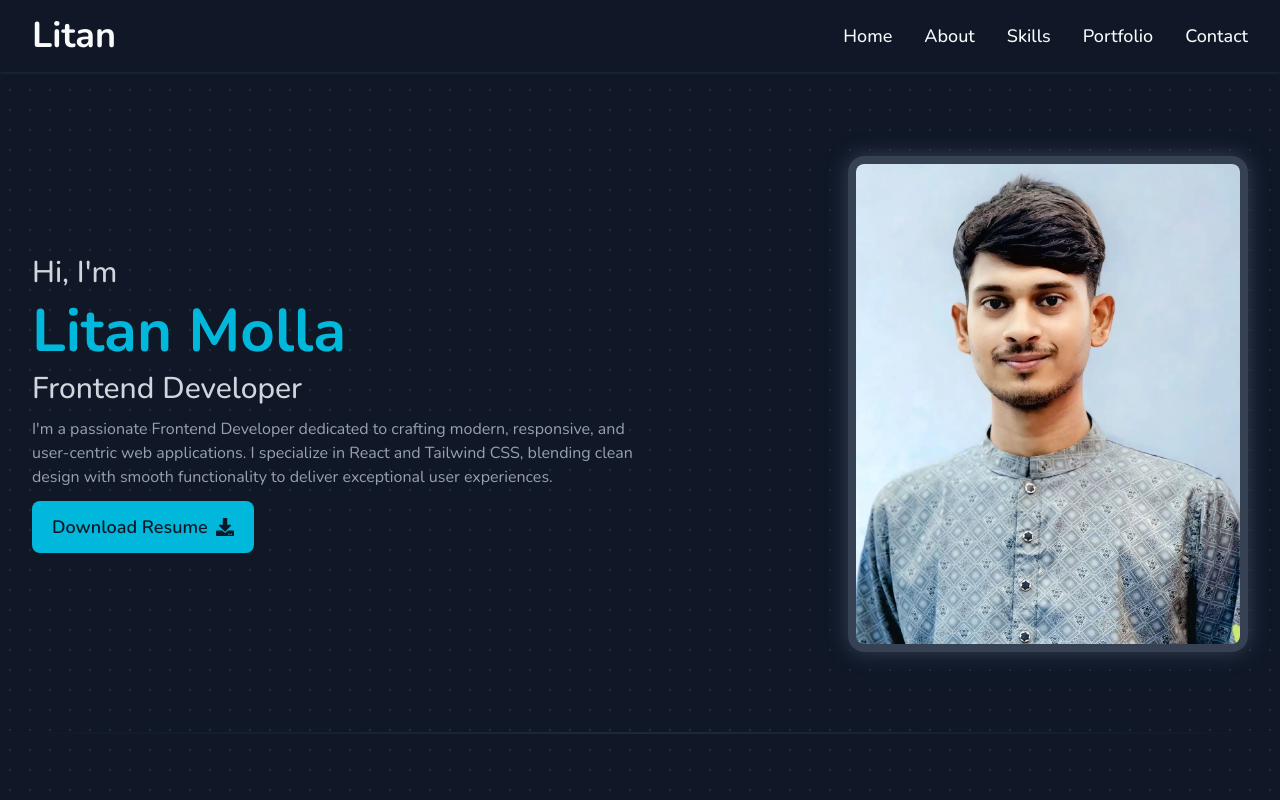
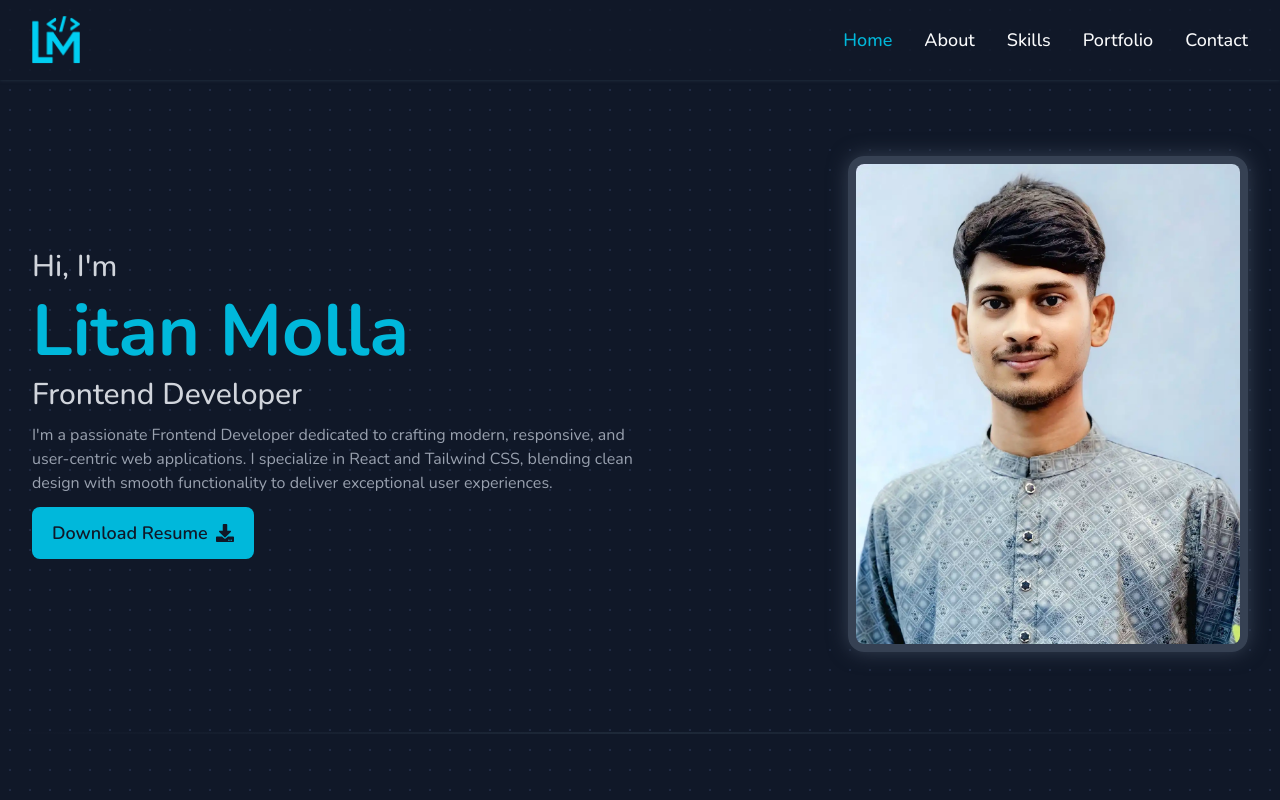
Before and after one commit to LitanMolla/portfolio-react, a React (Vite) app: page / in a window 1280 px wide. Shown: the top 800 px of the page. Built offline with nearby package versions, Linux system fonts and the light colour scheme.

Commit message:
logo and nav active menu add

```diff
--- a/src/components/Hero.jsx
+++ b/src/components/Hero.jsx
@@ -10,7 +10,7 @@ const Hero = () => {
                 <div className="md:w-1/2 space-y-2.5 md:text-start text-center">
                     <h2 className='text-3xl text-gray-300 font-medium'>Hi, I'm</h2>
                     {/* <h1 className='text-6xl font-bold text-transparent bg-clip-text bg-gradient-to-r from-gray-50 to-cyan-600'>Litan Molla</h1> */}
-                    <h1 className='text-6xl font-bold  text-cyan-500'>Litan Molla</h1>
+                    <h1 className='lg:text-7xl md:text-6xl text-5xl font-bold  text-cyan-500'>Litan Molla</h1>
                     <h2 className='text-3xl text-gray-300 font-medium'>Frontend Developer</h2>
                     <p className='text-gray-400 text-base px-10 md:px-0'> I'm a passionate Frontend Developer dedicated to crafting modern, responsive, and user-centric web applications. I specialize in React and Tailwind CSS, blending clean design with smooth functionality to deliver exceptional user experiences.</p>
                     <button className='bg-cyan-500 px-5 py-3 rounded-lg cursor-pointer text-gray-900 text-lg font-semibold duration-300 hover:bg-cyan-600 mt-3 flex gap-2 items-center mx-auto md:mx-0'>Download Resume <FaDownload/></button>
--- a/src/components/Nav.jsx
+++ b/src/components/Nav.jsx
@@ -3,14 +3,13 @@ import { Link as HLink } from 'react-scroll';
 import { FaBarsStaggered } from "react-icons/fa6";
 import { FaWindowClose } from "react-icons/fa";
 import { useState } from 'react';
+import logo from '../assets/images/logo.webp'
 
 const Nav = () => {
     const [menu, setMenu] = useState(false);
 
     function menuHandle() {
         setMenu(!menu);
-        console.log('clicked');
-
     }
     return (
         <>
@@ -18,32 +17,35 @@ const Nav = () => {
                 <nav className='max-w-7xl mx-auto px-4 sm:px-5 md:px-6 lg:px-8'>
                     <div className='flex justify-between items-center'>
                         <div>
-                            <Link to={'/'}><span className='text-4xl text-gray-50 font-bold'>Litan</span></Link>
+                            <Link to={'/'}><span className='text-4xl text-cyan-500 font-bold w-12 block'>
+                                <img src={logo} alt="Logo" className='w-full' />
+                                </span></Link>
                         </div>
                         {/* Lg Menu */}
                         <div className='hidden md:block'>
                             <ul className='flex font-medium text-gray-50 space-x-8 text-lg'>
-                                <HLink to='hero' smooth={true} duration={500} ><li className='duration-300 hover:text-cyan-500'>Home</li></HLink>
-                                <HLink to='about' smooth={true} duration={500} ><li className='duration-300 hover:text-cyan-500'>About</li></HLink>
-                                <HLink to='skills' smooth={true} duration={500} ><li className='duration-300 hover:text-cyan-500'>Skills</li></HLink>
-                                <HLink to='portfolio' smooth={true} duration={500} ><li className='duration-300 hover:text-cyan-500'>Portfolio</li></HLink>
-                                <HLink to='contact' smooth={true} duration={500} ><li className='duration-300 hover:text-cyan-500'>Contact</li></HLink>
+                                <HLink to='hero' smooth={true} duration={500} spy={true} activeClass='text-cyan-500' offset={-156}><li className='duration-300 hover:text-cyan-500 cursor-pointer'>Home</li></HLink>
+                                <HLink to='about' smooth={true} duration={500} spy={true} activeClass='text-cyan-500' offset={-156}><li className='duration-300 hover:text-cyan-500 cursor-pointer'>About</li></HLink>
+                                <HLink to='skills' smooth={true} duration={500} spy={true} activeClass='text-cyan-500' offset={-156}><li className='duration-300 hover:text-cyan-500 cursor-pointer'>Skills</li></HLink>
+                                <HLink to='portfolio' smooth={true} duration={500} spy={true} activeClass='text-cyan-500' offset={-156}><li className='duration-300 hover:text-cyan-500 cursor-pointer'>Portfolio</li></HLink>
+                                <HLink to='contact' smooth={true} duration={500} spy={true} activeClass='text-cyan-500' offset={-233}><li className='duration-300 hover:text-cyan-500 cursor-pointer'>Contact</li></HLink>
                             </ul>
                         </div>
                         {/* Menu bar for mobile */}
                         <div className='text-gray-50 text-2xl md:hidden'>
-                            <button onClick={menuHandle} className='cursor-pointer'>{menu ? <FaWindowClose /> : <FaBarsStaggered />}</button>
+                            <button onClick={menuHandle} className='cursor-pointer '>{menu ?  '' : <FaBarsStaggered />}</button>
                         </div>
                     </div>
                     {/* Mobile Menu */}
                     {
-                        menu && <div className='md:hidden absolute top-0 bg-gray-900/95 h-screen left-0 w-1/3 text-center z-20'>
+                        menu && <div className='md:hidden absolute top-0 bg-gray-900/95 h-screen left-0 w-full text-center z-30'>
+                            <button onClick={menuHandle} className='cursor-pointer text-2xl text-gray-50 absolute top-5 right-5'>{menu ? <FaWindowClose /> : '' }</button>
                             <ul className='flex flex-col font-medium text-gray-50 space-y-2 text-lg justify-center h-screen'>
-                                <HLink to='hero' smooth={true} duration={500} ><li className='duration-300 hover:text-cyan-500'>Home</li></HLink>
-                                <HLink to='about' smooth={true} duration={500} ><li className='duration-300 hover:text-cyan-500'>About</li></HLink>
-                                <HLink to='skills' smooth={true} duration={500} ><li className='duration-300 hover:text-cyan-500'>Skills</li></HLink>
-                                <HLink to='portfolio' smooth={true} duration={500} ><li className='duration-300 hover:text-cyan-500'>Portfolio</li></HLink>
-                                <HLink to='contact' smooth={true} duration={500} ><li className='duration-300 hover:text-cyan-500'>Contact</li></HLink>
+                                <HLink to='hero' smooth={true} duration={500} spy={true} activeClass='text-cyan-500' offset={-124}><li className='duration-300 hover:text-cyan-500 cursor-pointer'>Home</li></HLink>
+                                <HLink to='about' smooth={true} duration={500} spy={true} activeClass='text-cyan-500' offset={-124}><li className='duration-300 hover:text-cyan-500 cursor-pointer'>About</li></HLink>
+                                <HLink to='skills' smooth={true} duration={500} spy={true} activeClass='text-cyan-500' offset={-124}><li className='duration-300 hover:text-cyan-500 cursor-pointer'>Skills</li></HLink>
+                                <HLink to='portfolio' smooth={true} duration={500} spy={true} activeClass='text-cyan-500' offset={-124}><li className='duration-300 hover:text-cyan-500 cursor-pointer'>Portfolio</li></HLink>
+                                <HLink to='contact' smooth={true} duration={500} spy={true} activeClass='text-cyan-500' offset={-124}><li className='duration-300 hover:text-cyan-500 cursor-pointer'>Contact</li></HLink>
                             </ul>
                         </div>
                     }
```
Also changed, not shown: index.html (+4 -4 lines), src/assets/images/logo.webp (added).
